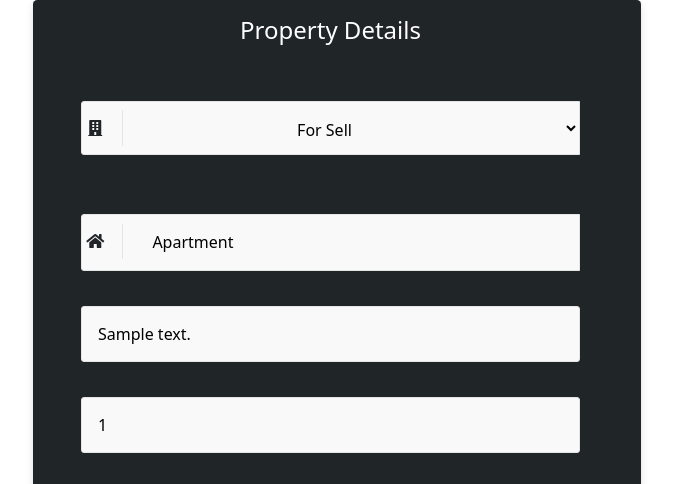
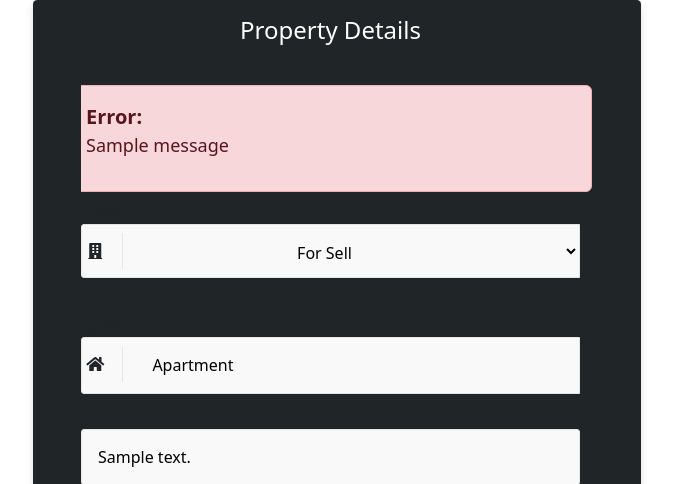
Before and after one commit to AlexDimov-04/Property-Rental-Marketplace, a Django app: page /properties/property/1/update/ in a window 1280 px wide. Shown: the part 58-542 px from the top of the page, without its empty margins (303-976 px from the left). Run offline with Django 5.2, Linux system fonts and the light colour scheme; tables that the repository leaves empty hold one stand-in row (values such as "Sample post"); one stand-in notice (Sample message) is shown; some libraries are stand-ins or nearby versions.

Commit message:
added error messages loop

```diff
--- a/property_rental_marketplace/templates/properties/property_update.html
+++ b/property_rental_marketplace/templates/properties/property_update.html
@@ -8,6 +8,14 @@
             {% csrf_token %}
             <div class="row">
                 <h4 id="acc">Property Details</h4>
+                {% for message in messages %}
+                    <div class="alert alert-danger my-2 p-3" role="alert">
+                        <strong  style="font-size: 20px;">Error:</strong>
+                        <p style="font-size:18px;">
+                            {{ message }}<br>
+                        </p>
+                    </div>
+                {% endfor %}
                 <label class="state">State:</label>
                 <div class="input-group input-group-icon">
                     {{form.property_state}}
```
